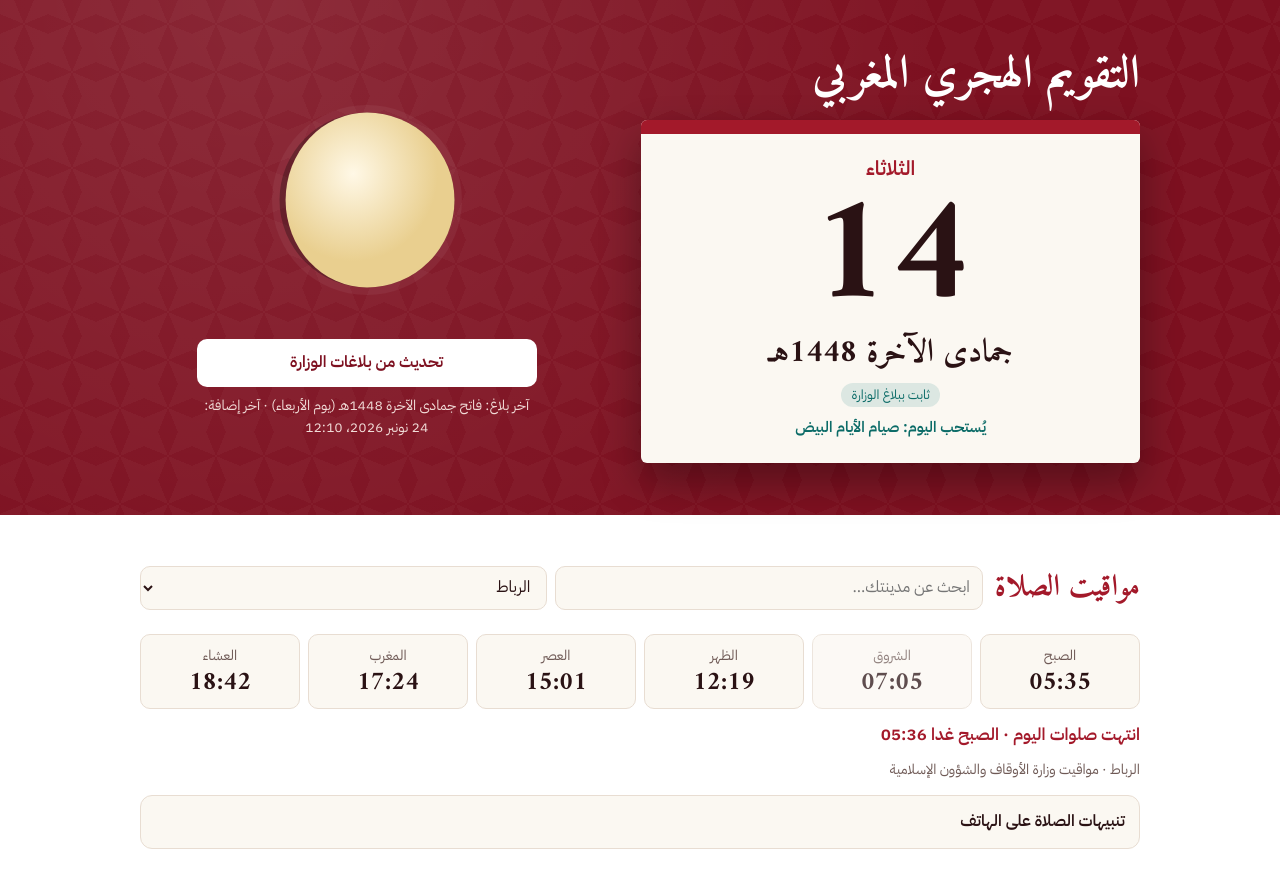
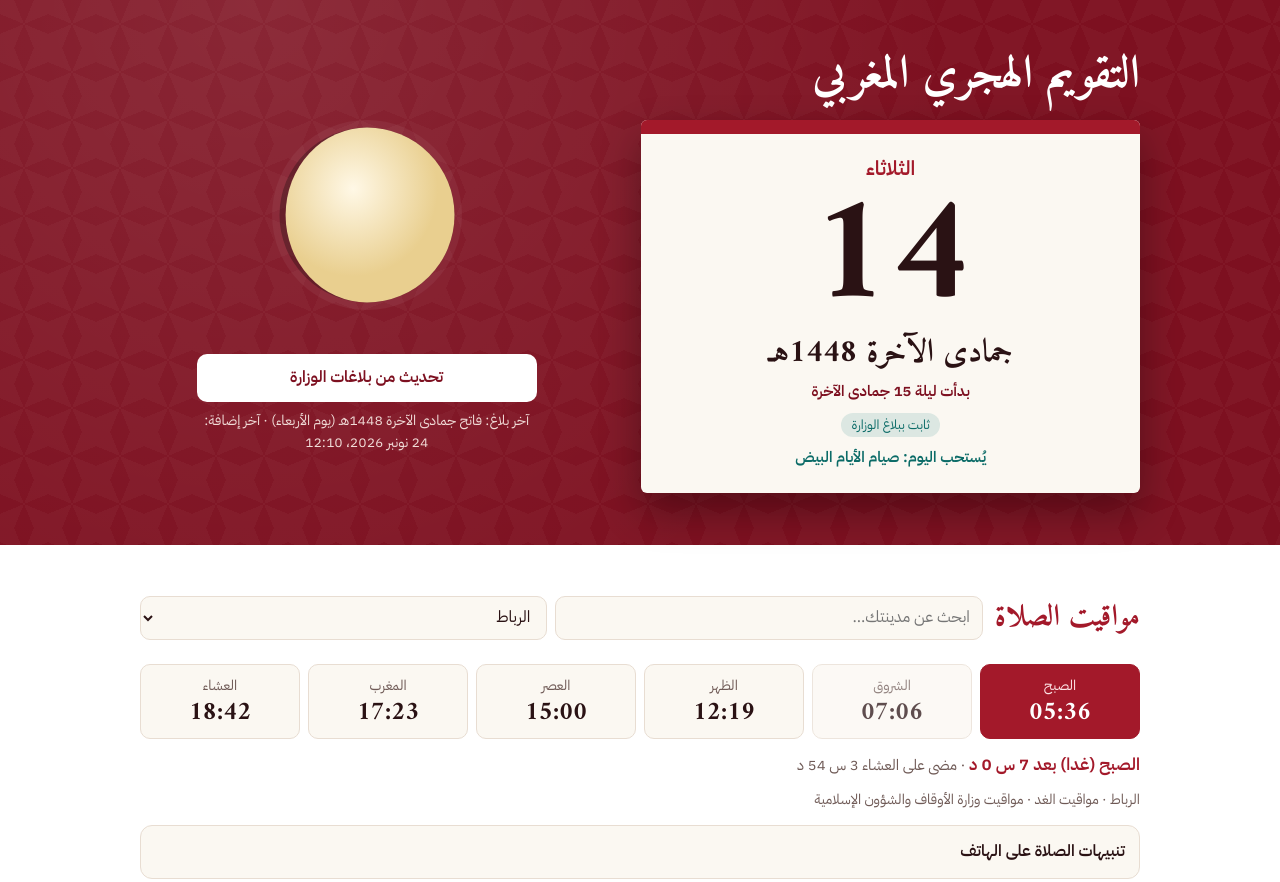
Before and after one commit to taqwim-maroc/taqwim-maroc.github.io, a plain HTML site: page index.html in a window 1280 px wide. Shown: the top 882 px of the page. Drawn offline with Linux system fonts and the light colour scheme.

Commit message:
سلسلة الصلوات: بعد العشاء العدّ لصبح الغد، والوقت المنقضي على الصلاة السابقة، وبداية الليلة الهجرية من المغرب
Co-Authored-By: Claude Opus 5.5 <noreply@anthropic.com>
Claude-Session: https://claude.ai/code/session_01ExBQnNZK1m8f5B3fzEBHL5

```diff
--- a/index.html
+++ b/index.html
@@ -59,6 +59,8 @@ table{width:100%;border-collapse:collapse}td{padding:9px 6px;border-bottom:1px s
 .pray{background:light-dark(#fff,#1f1013);border-bottom:1px solid var(--line)}
 .ph{display:flex;align-items:center;justify-content:space-between;gap:12px;flex-wrap:wrap;margin-bottom:14px}.ph h2{margin:0}
 select,input{font:inherit;font-size:16px;min-height:44px;border-radius:10px;border:1px solid var(--line);background:var(--bg);color:var(--ink);padding:0 12px}
+.lail{margin-top:6px;font-size:15px;color:#7d1020;font-weight:600}
+.cd .ago{color:var(--mute);font-weight:500;font-size:15px}
 .cd{margin-top:12px;font-size:17px;font-weight:600;color:var(--red)}
 .notif{margin-top:14px;border:1px solid var(--line);border-radius:12px;padding:10px 14px;background:var(--bg)}
 .notif summary{cursor:pointer;font-weight:600;min-height:32px;display:flex;align-items:center}
@@ -217,7 +219,7 @@ function moon(d){
 }
 function sheet(){
   const h=toH(TODAY);if(!h)return;
-  $("sheet").innerHTML=`<div class="wd">${wd(TODAY)}</div><div class="big">${h.d}</div><div class="hm">${HM[h.m-1]} ${h.y}هـ</div><span class="tag ${h.sure?"ok":"ap"}">${h.sure?"ثابت ببلاغ الوزارة":"تقديري، في انتظار البلاغ"}</span>`;
+  $("sheet").innerHTML=`<div class="wd">${wd(TODAY)}</div><div class="big">${h.d}</div><div class="hm">${HM[h.m-1]} ${h.y}هـ</div><div class="lail" id="lail" hidden></div><span class="tag ${h.sure?"ok":"ap"}">${h.sure?"ثابت ببلاغ الوزارة":"تقديري، في انتظار البلاغ"}</span>`;
   const f=fastOn(h);if(f)$("sheet").insertAdjacentHTML("beforeend",`<div class="fast">يُستحب اليوم: ${f}</div>`);
   moon(h.d);
 }
@@ -252,7 +254,7 @@ function ask(){
   else if(cur.o&&!nx.o&&t.d===29){box.hidden=false;box.innerHTML=`<strong>الليلة مراقبة هلال ${nm}.</strong> يصدر بلاغ الوزارة بعد المغرب، فاضغط «تحديث» هذا المساء (بعد الثامنة تقريبا) أو صباح الغد.`;$("upd").classList.remove("pulse")}
   else $("upd").classList.remove("pulse");
 }
-function all(){build();sheet();grid();lists();ask();conv()}
+function all(){build();sheet();grid();lists();ask();conv();try{renderTimes()}catch(e){}}
 
 $("prev").onclick=()=>{view=Math.max(view-1,idx(Y0,1));grid()};
 $("next").onclick=()=>{view=Math.min(view+1,idx(Y1,11));grid()};
@@ -298,18 +300,38 @@ for(const id of["gIn","hD","hM","hY"])$(id).addEventListener("input",conv);
 const PN=["الصبح","الشروق","الظهر","العصر","المغرب","العشاء"],PK="hijri-ma-city";
 let PM=null,city=1;try{city=+localStorage.getItem(PK)||1}catch(e){}
 function loadScript(src){return new Promise((ok,no)=>{const el=document.createElement("script");el.src=src;el.onload=ok;el.onerror=no;document.head.appendChild(el)})}
+// صف مواقيت يوم معيّن (قد يكون في الشهر الموالي)
+function rowAt(off){
+  const d=new Date(Date.now()+MA_OFF*60000+off*864e5),y=d.getUTCFullYear(),m=d.getUTCMonth()+1;
+  const mo=(window.HORAIRES_MOIS||[]).find(x=>x.annee===y&&x.mois===m);if(!mo)return null;
+  const v=mo.villes.find(x=>x.c===city);return v?v.h[d.getUTCDate()-1]||null:null;
+}
+const dur=n=>{const h=Math.floor(n/60),m=n%60;return(h?h+" س ":"")+m+" د"};
 function renderTimes(){
   const box=$("times");if(!PM){return}
   const v=PM.villes.find(x=>x.c===city)||PM.villes[0];city=v.c;$("city").value=String(v.c);
-  const dt=MAD(),row=v.h[dt.getDate()-1];if(!row){box.innerHTML="";return}
-  const mins=dt.getHours()*60+dt.getMinutes(),toM=t=>{const[a,b]=t.split(":");return a*60+ +b};
-  let nx=row.findIndex((t,i)=>i!==1&&toM(t)>mins);
-  box.innerHTML=row.map((t,i)=>`<div class="pt${i===nx?" nx":""}${i===1?" sun":""}"><span>${PN[i]}</span><b>${t.replace(/[^0-9:]/g,"")}</b></div>`).join("");
-  $("pnote").textContent=`${v.n} · مواقيت وزارة الأوقاف والشؤون الإسلامية`;
-  const cd=$("cd");
-  if(nx>=0){const left=toM(row[nx])-mins,hh=Math.floor(left/60),mm=left%60;cd.hidden=false;
-    cd.textContent=`${PN[nx]} بعد ${hh?hh+" س ":""}${mm} د`}
-  else{const nr=v.h[dt.getDate()];cd.hidden=!nr;if(nr)cd.textContent=`انتهت صلوات اليوم · الصبح غدا ${nr[0]}`}
+  const row=rowAt(0);if(!row){box.innerHTML="";return}
+  const dt=MAD(),mins=dt.getHours()*60+dt.getMinutes(),toM=t=>{const[a,b]=t.replace(/[^0-9:]/g,"").split(":");return a*60+ +b};
+  // الصلوات سلسلة واحدة: بعد العشاء تأتي صبح الغد، وقبل الصبح تكون آخر صلاة عشاء الأمس
+  const P=[0,2,3,4,5];
+  let nx=P.find(i=>toM(row[i])>mins),next,prev;
+  if(nx!==undefined){next={i:nx,left:toM(row[nx])-mins}}
+  else{const r=rowAt(1);if(r)next={i:0,left:24*60-mins+toM(r[0]),tom:true}}
+  const pv=[...P].reverse().find(i=>toM(row[i])<=mins);
+  if(pv!==undefined)prev={i:pv,ago:mins-toM(row[pv])};
+  else{const r=rowAt(-1);if(r)prev={i:5,ago:mins+24*60-toM(r[5])}}
+  const hi=next&&!next.tom?next.i:(next&&next.tom?0:-1);
+  const shown=next&&next.tom?rowAt(1):row;
+  box.innerHTML=shown.map((t,i)=>`<div class="pt${i===hi?" nx":""}${i===1?" sun":""}"><span>${PN[i]}</span><b>${t.replace(/[^0-9:]/g,"")}</b></div>`).join("");
+  $("pnote").textContent=`${v.n} · ${next&&next.tom?"مواقيت الغد · ":""}مواقيت وزارة الأوقاف والشؤون الإسلامية`;
+  const cd=$("cd");cd.hidden=!next;
+  if(next)cd.innerHTML=`${PN[next.i]}${next.tom?" (غدا)":""} بعد ${dur(next.left)}`+(prev?`<span class="ago"> · مضى على ${PN[prev.i]} ${dur(prev.ago)}</span>`:"");
+  // اليوم الهجري يبدأ من المغرب
+  const lail=$("lail");
+  if(lail){const h=toH(TODAY),h2=toH(TODAY+1);
+    if(h&&h2&&mins>=toM(row[4])){lail.hidden=false;
+      lail.textContent=h2.sure?`بدأت ليلة ${h2.d} ${HM[h2.m-1]}`:(h.d===29?`ليلة 30 ${HM[h.m-1]} أو فاتح ${HM[h.m%12]}، حسب بلاغ الوزارة`:`بدأت ليلة ${h2.d} ${HM[h2.m-1]} (تقديري)`)}
+    else lail.hidden=true}
   const u=`https://taqwim-maroc.github.io/prayers/ics/${+v.c}.ics`;
   $("pcal").href="https://calendar.google.com/calendar/render?cid="+encodeURIComponent(u.replace("https://","webcal://"));
   $("purl").textContent=u;$("pcn").textContent=v.n;
@@ -320,6 +342,9 @@ async function prayers(){
     if(!(window.HORAIRES_MOIS||[]).some(x=>x.annee===dt.getFullYear()&&x.mois===dt.getMonth()+1))await loadScript(`prayers/${key}.js`);
     PM=(window.HORAIRES_MOIS||[]).find(x=>x.annee===dt.getFullYear()&&x.mois===dt.getMonth()+1);
     if(!PM)throw 0;
+    // الشهر الموالي والسابق لسلسلة الصلوات عند تغيّر الشهر (إن كانا متوفرين)
+    for(const o of[1,-1]){const d=new Date(Date.UTC(dt.getFullYear(),dt.getMonth()+o,1)),k=`horaires-${d.getUTCFullYear()}-${String(d.getUTCMonth()+1).padStart(2,"0")}`;
+      if(!(window.HORAIRES_MOIS||[]).some(x=>x.annee===d.getUTCFullYear()&&x.mois===d.getUTCMonth()+1))loadScript(`prayers/${k}.js`).then(renderTimes).catch(()=>{})}
     {const m=/GMT\s*([+-]\s*\d+)/.exec(PM.fuseau||"");MA_OFF=m?parseInt(m[1].replace(/\s/g,""),10)*60:0}
     $("city").innerHTML=PM.villes.map(v=>`<option value="${+v.c}">${String(v.n).replace(/[<>&"]/g,"")}</option>`).join("");
     renderTimes();
--- a/sw.js
+++ b/sw.js
@@ -1,5 +1,5 @@
 // يحفظ التطبيق في الهاتف ليعمل دون إنترنت
-const V="hijri-v5";
+const V="hijri-v6";
 const SHELL=["./","index.html","manifest.webmanifest","icon.svg","icon-192.png","icon-512.png","data.json","fonts/Amiri-Regular.ttf","fonts/Amiri-Bold.ttf","fonts/IBMPlexSansArabic-Regular.ttf","fonts/IBMPlexSansArabic-SemiBold.ttf"];
 self.addEventListener("install",e=>{e.waitUntil(caches.open(V).then(c=>c.addAll(SHELL)).then(()=>self.skipWaiting()))});
 self.addEventListener("activate",e=>{e.waitUntil(caches.keys().then(ks=>Promise.all(ks.filter(k=>k!==V).map(k=>caches.delete(k)))).then(()=>self.clients.claim()))});
```
